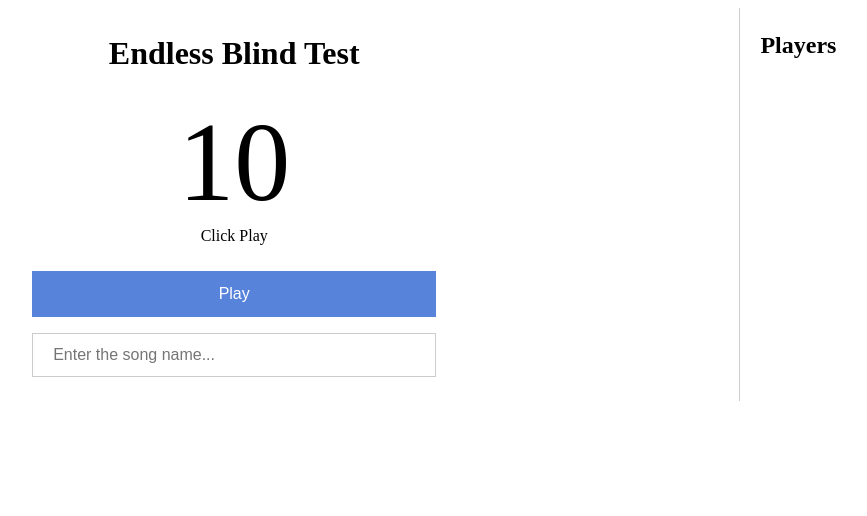
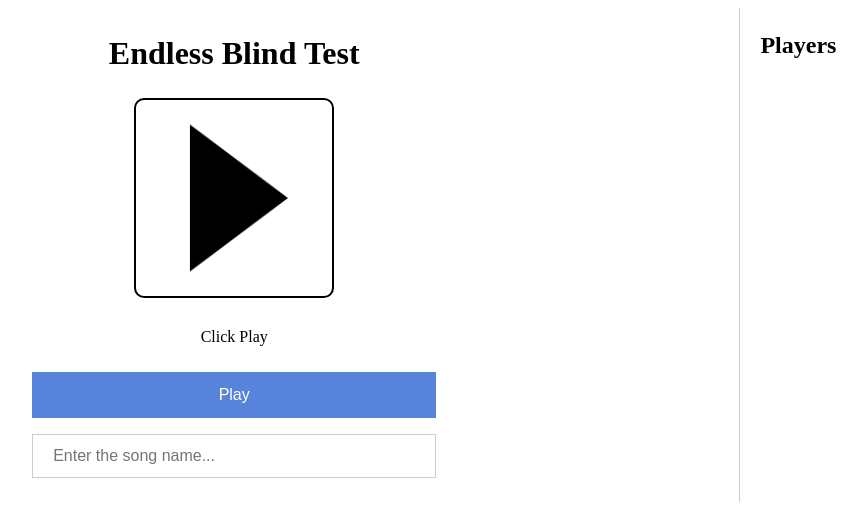
Before and after one commit to laToufff/blind-test, a plain HTML site: page client/index.html in a window 1280 px wide. Shown: the whole page, without its empty margins (279-1146 px from the left). Drawn offline with nearby package versions, Linux system fonts and the light colour scheme; no server answers.

Commit message:
add canvas controller (wip for audio wave visualiser)

```diff
--- a/client/css/style.css
+++ b/client/css/style.css
@@ -20,6 +20,33 @@ body {
     align-items: center;
     flex-direction: column;
     width: 80%;
+}
+
+#controls {
+    display: flex;
+    flex-direction: row;
+    align-items: center;
+}
+
+canvas {
+    margin: 30px;
+    margin-top: 0px;
+    width: 200px;
+    height: 200px;
+}
+
+.controller {
+    border: 2px solid black;
+    border-radius: 10px;
+    box-sizing: border-box;
+    cursor: pointer;
+}
+
+#skip {
+    width: 100px;
+    height: 100px;
+    margin: 10px;
+    cursor: pointer;
 }
 
 button {
@@ -86,6 +113,8 @@ input[type=text] {
 
 #countdown {
     font-size: 7em;
+    width: 120px;
+    text-align: center;
 }
 
 #song {
--- a/client/index.html
+++ b/client/index.html
@@ -4,7 +4,6 @@
     <title>Blind Test</title>
     <link rel="stylesheet" href="./css/style.css">
     <link rel="icon" href="./electric-guitar.png" type="img/png">
-    <script src="./js/play.js"></script>
     <script src="./js/submit.js"></script>
     <script src="./js/players.js"></script>
 </head>
@@ -16,8 +15,13 @@
             <source id="audio_src" type="audio/mpeg">
         </audio>
 
-        <div id="countdown">10</div>
+        <div id="controls">
+            <div id="countdown" hidden>10</div>
+            <canvas width="200" height="200"></canvas>
+            <img id="skip" src="res/skip-icon.png" hidden></img>
+        </div>
         <div id="playing">Click Play</div>
+
         <br>
 
         <button id=playbutton>Play</button>
@@ -71,6 +75,8 @@
             }
         });
     </script>
+    <script src="./js/play.js"></script>
+    <script src="js/controls.js"></script>
     <script>
         document.getElementById('songinput').addEventListener('input', suggest);
         document.getElementById('songinput').addEventListener('keydown', select);
@@ -89,7 +95,7 @@
                     return;
                 }
                 event.preventDefault();
-                document.getElementById("playbutton").click();
+                document.querySelector("canvas").click();
             }
         });
     </script>
--- /dev/null
+++ b/client/js/controls.js
@@ -0,0 +1,47 @@
+let canvas = document.querySelector("canvas");
+let ctx = canvas.getContext("2d");
+let skipButton = document.getElementById("skip");
+let countdown = document.getElementById("countdown");
+
+const width = canvas.width;
+const height = canvas.height;
+
+let isController = true;
+
+skipButton.addEventListener("click", () => {
+    if (!isController) {
+        socket.emit("start");
+    }
+});
+
+function drawPlay() {
+    ctx.clearRect(0, 0, width, height);
+    ctx.beginPath();
+    ctx.moveTo(55, 25);
+    ctx.lineTo(55, 175);
+    ctx.lineTo(155, 100);
+    ctx.closePath();
+    ctx.fillStyle = "black";
+    ctx.fill();
+
+    isController = true;
+    canvas.classList.add("controller");
+    canvas.addEventListener("click", startGame);
+    countdown.hidden = true;
+    skipButton.hidden = true;
+}
+
+drawPlay();
+
+function startGame() {
+    if (isController) {
+        isController = false;
+        canvas.removeEventListener("click", startGame);
+        canvas.classList.remove("controller");
+        ctx.clearRect(0, 0, width, height);
+        countdown.hidden = false;
+        skipButton.hidden = false;
+
+        socket.emit("start");
+    }
+}
--- a/client/js/play.js
+++ b/client/js/play.js
@@ -63,4 +63,6 @@ async function timeUp() {
     if (resultDiv.innerText !== "Correct!") {
         resultDiv.innerText = "Too slow!";
     }
+
+    drawPlay();
 }
```
Also changed, not shown: client/res/skip-icon.png (added).
